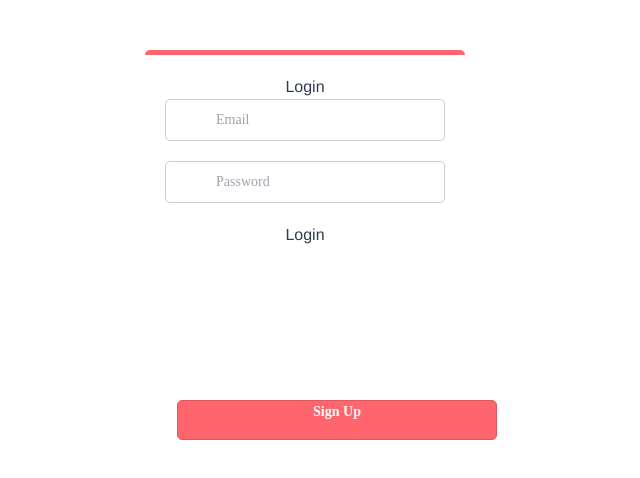
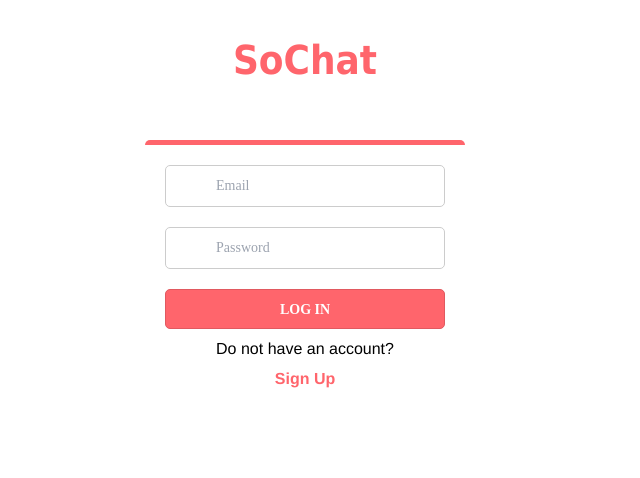
Before and after one commit to MarufHossen/SoChatVue, a Vue app: page /login in a window 1280 px wide. Shown: the top 478 px of the page, without its empty margins (335-975 px from the left). Built offline with nearby package versions, Linux system fonts and the light colour scheme.

Commit message:
Another update on stylings

```diff
--- a/src/views/Login.vue
+++ b/src/views/Login.vue
@@ -1,43 +1,43 @@
 <template>
+
+<div>
+  <h1 class="header"> SoChat </h1>
+</div>
+
 <div class="login-block">
-    <h1>Login</h1>
-    <p><input type="text" placeholder="Email" v-model="email" /></p>
-    <p><input type="text" placeholder="Password" v-model="password" /></p>
+    <p><input type="text" placeholder="Email" v-model="email"/></p>
+    <p><input type="password" placeholder="Password" v-model="password"/></p>
     <p v-if="errorMessage">{{ errorMessage }}</p>
-    <p><button @click="login">Login</button></p>
+    <p><button type="submit" @click="login">Log in</button></p>
+    <p class=" text"> Do not have an account? </p>
+    <h5 @click="router.push('/signup')"> Sign Up </h5>
 </div>
-  <div class="signup-btn">
-    <button @click="router.push('/signup')">Sign Up</button>
-  </div>
+
+
+
+
 </template>
 
 <script setup>
 import { ref } from "vue";
-import { auth, db } from "../main";
-import { signInWithEmailAndPassword } from "firebase/auth";
-import { updateDoc, doc } from "firebase/firestore";
+import { getAuth, signInWithEmailAndPassword } from "firebase/auth"
 import { useRouter } from "vue-router";
 const email = ref("");
 const password = ref("");
 const errorMessage = ref();
 const router = useRouter();
 
-const login = async () => {
-  try {
-    const data = await signInWithEmailAndPassword(
-      auth,
-      email.value,
-      password.value
-    );
-    await updateDoc(doc(db, "users", data.user.uid), {
-      isOnline: true,
-    });
+const login = () => {
+    const auth = getAuth();
+    signInWithEmailAndPassword(auth, email.value, password.value)
+    .then((data)=> {
         console.log("Successfully signed in");
-    router.push("/");
-  } catch (error) {
+        console.log(auth.currentUser);
+        router.push('/')
+    })
+    .catch((error) => {
         console.log(error.code);
-    console.log(email.value, password.value);
-    switch (error.code) {
+        switch(error.code){
             case "auth/invalid-email":
                 errorMessage.value = "Invalid email";
                 break;
@@ -48,21 +48,16 @@ const login = async () => {
                 errorMessage.value = "Incorrect password";
                 break;
             default:
-        errorMessage.value = "Email or passwordd was incorrect";
+                errorMessage.value = "Email or password was incorrect";
                 break;
         }
-  }
+    });
 };
+
 </script>
 
+
 <style scoped>
-.header {
-  font-family: Tahoma;
-  font-size: 40px;
-  font-weight: bolder;
-  margin-top: 30px;
-  color: #ff656c;
-}
 .name {
   position: fixed;
   bottom: 50%;
@@ -70,16 +65,18 @@ const login = async () => {
   font-size: 52px;
 }
 
+.header{
+
+  font-family: Tahoma;
+  font-size: 40px;
+  font-weight:bolder;
+  margin-top: 30px;
+  color: #ff656c;
+}
+
 body {
   background-size: cover;
   font-family: Montserrat;
-}
-
-.logo {
-  width: 213px;
-  height: 36px;
-  background: url("http://i.imgur.com/fd8Lcso.png") no-repeat;
-  margin: 30px auto;
 }
 
 .login-block {
@@ -92,35 +89,29 @@ body {
   position: relative;
   margin-top: 50px;
 }
-.signup-btn {
-  cursor: pointer;
-  width: 320px;
-  position: fixed;
-  height: 40px;
-  background: #ff656c;
-  box-sizing: border-box;
-  border-radius: 5px;
-  border: 1px solid #e15960;
-  color: #fff;
-  font-weight: bold;
+
+.login-block h1 {
+  text-align: center;
+  color: #000;
+  font-size: 18px;
   text-transform: uppercase;
-  font-size: 14px;
-  font-family: Montserrat;
-  bottom: 45%;
-  left: 40%;
-  text-align: center;
+  margin-top: 0;
+  margin-bottom: 20px;
 }
 
-.login-block h5 {
+.login-block h5{
+
   color: #ff656c;
   padding-top: 2%;
-  font-family: "Franklin Gothic Medium", "Arial Narrow", Arial, sans-serif;
+  font-family: 'Franklin Gothic Medium', 'Arial Narrow', Arial, sans-serif;
   text-align: center;
   font-weight: bolder;
+  cursor: pointer;
 }
-.login-block .text {
+.login-block  .text{
   padding-top: 3%;
   color: #000000;
+
 }
 
 .login-block input {
@@ -161,6 +152,25 @@ body {
   border: 1px solid #ff656c;
 }
 
+.login-block button {
+  width: 100%;
+  height: 40px;
+  background: #ff656c;
+  box-sizing: border-box;
+  border-radius: 5px;
+  border: 1px solid #e15960;
+  color: #fff;
+  font-weight: bold;
+  text-transform: uppercase;
+  font-size: 14px;
+  font-family: Montserrat;
+  outline: none;
+  cursor: pointer;
+}
+
+
+
+
 .login-block button:hover {
   background: #ff7b81;
 }
--- a/src/views/Signup.vue
+++ b/src/views/Signup.vue
@@ -1,19 +1,21 @@
 <template>
-  <div class="login-block">
+<div>
+  <h1 class="header"> SoChat </h1>
+</div>
+<div class="login-block">
     <h1>Create An Account</h1>
-    <p><input type="text" placeholder="First Name" v-model="firstname" /></p>
-    <p><input type="text" placeholder="Last Name" v-model="lastname" /></p>
-    <p><input type="text" placeholder="Emain" v-model="email" /></p>
-    <p><input type="text" placeholder="Password" v-model="password" /></p>
+    <p><input type="text" placeholder="First Name" v-model="firstname"/></p>
+    <p><input type="text" placeholder="Last Name" v-model="lastname"/></p>
+    <p><input type="text" placeholder="Email" v-model="email"/></p>
+    <p><input type="text" placeholder="Password" v-model="password"/></p>
     <p><button @click="signup">Submit</button></p>
-  </div>
+</div>
+
 </template>
 
 <script setup>
 import { ref } from "vue";
-import { getAuth, createUserWithEmailAndPassword } from "firebase/auth";
-import { setDoc, doc, Timestamp } from "firebase/firestore";
-import { db, auth } from "../main";
+import { getAuth, createUserWithEmailAndPassword } from "firebase/auth"
 import { useRouter } from "vue-router";
 const firstname = ref("");
 const lastname = ref("");
@@ -22,38 +24,24 @@ const password = ref("");
 const router = useRouter();
 
 const signup = () => {
-  createUserWithEmailAndPassword(
-    auth,
-    email.value,
-    password.value,
-    firstname.value,
-    lastname.value
-  )
-    .then((data) => {
-      console.log("Registration successful");
-      console.log(data.user.uid);
-      setDoc(doc(db, "users", data.user.uid), {
-        uid: data.user.uid,
-        firstname: firstname.value,
-        lastname: lastname.value,
-        email: email.value,
-        isOnline: false,
-        createdAt: Timestamp.fromDate(new Date()),
-      });
-      router.push("/");
+    createUserWithEmailAndPassword(getAuth(), email.value, password.value, firstname.value, lastname.value)
+    .then((data)=> {
+        console.log("Registration successful");
+        router.push('/')
     })
     .catch((error) => {
-      console.log(error.code);
-      alert(error.message);
+        console.log(error.code);
+        alert("Please provide valid inputs.");
     });
 };
+
 </script>
 
 <style scoped>
-.header {
+.header{
   font-family: Tahoma;
   font-size: 40px;
-  font-weight: bolder;
+  font-weight:bolder;
   margin-top: 30px;
   color: #ff656c;
 }
@@ -67,13 +55,6 @@ const signup = () => {
 body {
   background-size: cover;
   font-family: Montserrat;
-}
-
-.logo {
-  width: 213px;
-  height: 36px;
-  background: url("http://i.imgur.com/fd8Lcso.png") no-repeat;
-  margin: 30px auto;
 }
 
 .login-block {
```
Lines whose indentation alone changed are shown as unchanged.
